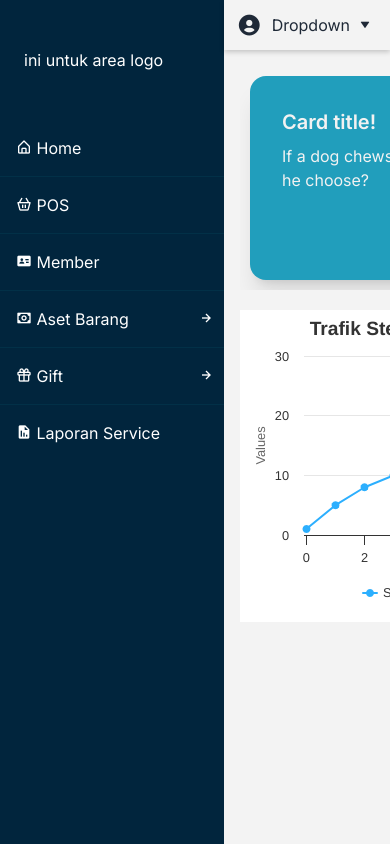
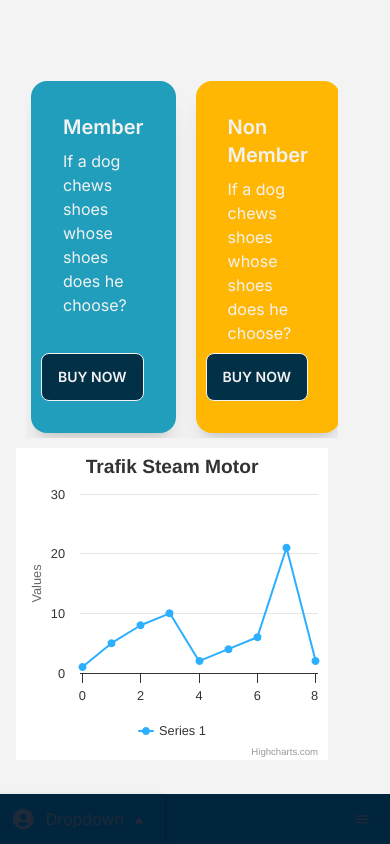
Before and after one commit to maulanadiki/next-pos, a Next.js app: page /home in a window 390 px wide. Built offline with nearby package versions, Linux system fonts and the light colour scheme.

Commit message:
navigasi untuk mobile done

```diff
--- a/src/Layout/Layout.jsx
+++ b/src/Layout/Layout.jsx
@@ -1,6 +1,5 @@
 import Navbar from '@/component/navbar/Navbar'
 import TopNavbar from '@/component/topnavbar/TopNavbar'
-import Head from 'next/head'
 import React from 'react'
 import './index.css'
 
@@ -12,6 +11,7 @@ const Layout = ({ children }) => {
       <div className='container__layout'>
         <aside className='nav_side'>
           <Navbar />
+          ini
         </aside>
         <section className='main__content'>
           <div className="main__content-header">
@@ -25,6 +25,8 @@ const Layout = ({ children }) => {
         </section>
 
       </div>
+
+
     </main>
   )
 }
--- a/src/Layout/index.css
+++ b/src/Layout/index.css
@@ -8,7 +8,7 @@
     overflow: hidden;
 }
 .nav_side{
-    background-color: red;
+    /* background-color: red; */
 
 }
 .main__content{
@@ -26,3 +26,48 @@ margin-top: 50px;
 height: calc(100% - 50px);
 padding: 1rem;
 }
+
+
+
+@media screen and (min-width:992px){}
+@media screen and  (min-width: 768px) and (max-width: 991.98px) {
+    .container__layout{
+        grid-template-columns: 180px 1fr;
+    }
+    .main__content-header{
+        width: calc(100% - 180px);
+    }
+ }
+@media screen and (max-width:576px){
+    .container__layout{
+        display: flex;
+        position: relative;
+        flex-direction: column;
+    }
+    .nav_side{
+        width: 100%;
+        height: 50px;
+        position: fixed;
+        bottom: 0;
+        z-index: 5;
+    }
+    .main__content{
+        width: 100%;
+        height: calc(100% - 50px);
+        /* background-color: red; */
+        overflow: auto;
+    }
+    .main__content-header{
+        position: fixed;
+        bottom: 0;
+        width: 164px;
+        background-color: var(--blue-pursian-600);
+        z-index: 5;
+    }
+    .open {
+        transform:translateX(-100%);
+      }
+      .main__content-content{
+        z-index: 1;
+      }
+}
--- a/src/app/home/card.jsx
+++ b/src/app/home/card.jsx
@@ -3,9 +3,10 @@ import React from 'react'
 const Card = () => {
     return (
         <div className='card__container'>
+            <div className="content__card-container">
                 <div className="card w-96 shadow-xl card1">
                     <div className="card-body">
-                    <h2 className="card-title">Card title!</h2>
+                        <h2 className="card-title">Member</h2>
                         <p>If a dog chews shoes whose shoes does he choose?</p>
                         <div className="card-actions justify-end">
                             <button className="btn card3">Buy Now</button>
@@ -14,7 +15,7 @@ const Card = () => {
                 </div>
                 <div className="card w-96 shadow-xl card2">
                     <div className="card-body">
-                    <h2 className="card-title">Card title!</h2>
+                        <h2 className="card-title">Non Member</h2>
                         <p>If a dog chews shoes whose shoes does he choose?</p>
                         <div className="card-actions justify-end">
                             <button className="btn card3">Buy Now</button>
@@ -23,10 +24,11 @@ const Card = () => {
                 </div>
                 <div className="card w-96 shadow-xl card3">
                     <div className="card-body">
-                    <h2 className="card-title">Card title!</h2>
+                        <h2 className="card-title">Total Pencucian</h2>
                         <p>If a dog chews shoes whose shoes does he choose?</p>
                         <div className="card-actions justify-end">
                             <button className="btn card3">Buy Now</button>
+                        </div>
                     </div>
                 </div>
             </div>
--- a/src/app/home/home.css
+++ b/src/app/home/home.css
@@ -1,15 +1,28 @@
 .content__container{
+    position: relative;
+    width: 100%;
     height: 90vh;
-    width: 90vw;
-    position: relative;
+    overflow: auto;
+}
+.content__card{}
+.conten-chart{
+    width: 80vw;
+    height: 50vh;
+}
+.content__card-container{
     display: flex;
-    flex-direction: column;
+    flex-direction: row;
     gap: 20px;
     overflow: auto;
+    width: 85vw;
+    padding: 5px;
+
 }
+
 .card1{
     background-color: var(--blue-ocean);
     color: #f2f2f2;
+    width: 24rem;
 }
 .card2{
     background-color: var(--yellow-selective);
@@ -27,7 +40,9 @@
    gap: 20px;
    padding: 10px;
 }
-
+.card__container{
+    position: relative;
+}
 
 #chart-container{
     width: 80vw;
--- a/src/app/home/page.jsx
+++ b/src/app/home/page.jsx
@@ -23,7 +23,9 @@ const Page = () => {
             <div className="content__card">
                 <Card/>
             </div>
+            <div className="conten-chart">
                 <div id="chart-container" />
+            </div>
         </div>
     </Layout>
   )
--- a/src/component/navbar/Navbar.jsx
+++ b/src/component/navbar/Navbar.jsx
@@ -15,10 +15,15 @@ const Navbar = () => {
     setSubAccordion(index);
   };
 
+  const [toggle, setToggle] = useState(true);
+  const mainMenu = () => {
+    setToggle(!toggle);
+  };
+
   return (
-    <div className='navbar__container'>
+    <div className='navigation__main'>
 
-
+      <div className={`navbar__container ${toggle ? 'open' : ''}`}>
         <div className="navbar__logo">
           ini untuk area logo
         </div>
@@ -46,7 +51,11 @@ const Navbar = () => {
             )}
           </div>
         ))}
+      </div>
 
+      <div className="navbar__footer">
+        <button onClick={mainMenu}><i className="uil uil-bars"></i></button>
+      </div>
     </div>
   )
 }
--- /dev/null
+++ b/src/component/navbar/indexmobile.css
@@ -0,0 +1,89 @@
+@media screen and (max-width:576px) {
+    .navbar__container {
+        display: flex;
+        flex-direction: row;
+        width: 100vw;
+        align-items: center;
+        height: 50px;
+        bottom: 0;
+        justify-content: space-between;
+    }
+
+    .navbar__logo {
+        padding: 0;
+        margin-left: 20px;
+
+    }
+
+    .navbar__main-container {
+        margin-right: 20px;
+        position: relative;
+    }
+    .icon-close{
+        color: white;
+        font-size: 20px;
+        position: fixed;
+        bottom: 160px;
+        right: 10px;
+
+    }
+    .nav__list-ul {
+        position: fixed;
+        display: grid;
+        grid-template-columns: repeat(3, 1fr);
+        grid-gap: 10px;
+        bottom: 45px;
+        align-items: center;
+        left: 0;
+        width: 100%;
+        height: 150px;
+        background-color: blue;
+        transition: transform 0.3s ease;
+        z-index: 1;
+    }
+    .nav__sublist-ul{
+        position: fixed;
+        display: grid;
+        grid-template-columns: repeat(3, 1fr);
+        grid-gap: 10px;
+        top: 45px;
+        align-items: center;
+        left: 0;
+        width: 100%;
+        height: 150px;
+        background-color: blue;
+        transition: transform 0.3s ease;
+        z-index: 1;
+    }
+
+    .open {
+        transform:translateX(-100%);
+      }
+      .main__menu-list{
+        margin-right: 10px;
+         display: inline-block;
+      }
+
+    .main__submenu{
+        position: fixed;
+        display: grid;
+        grid-template-columns: repeat(3, 1fr);
+        grid-gap: 10px;
+        bottom: 45px;
+        align-items: center;
+        left: 0;
+        width: 100%;
+        height: 150px;
+        background-color: pink;
+        transition: transform 0.3s ease;
+        z-index: 0;
+    }
+    .open2 {
+        transform:translateX(100%);
+      }
+    .main__submenu-list{
+        margin-right: 10px;
+        display: inline-block;
+    }
+
+}
--- a/src/component/navbar/navbar.css
+++ b/src/component/navbar/navbar.css
@@ -1,3 +1,6 @@
+.navigation__main{
+    position: relative;
+}
 .navbar__container{
     position: fixed;
     width: 224px;
@@ -74,3 +77,46 @@ color: white;
     background-color: var(--blue-pursian-400);
     color: white;
 }
+.navbar__footer{
+    display: none;
+}
+@media screen and (min-width:992px){
+
+}
+@media screen and  (min-width: 768px) and (max-width: 991.98px) {
+    .navbar__container{
+        position: fixed;
+    width: 180px;
+    background-color:var(--blue-pursian-600);
+    height: 100%;
+    /* height: 100vh; */
+    color: white;
+    overflow: auto;
+    }
+ }
+@media screen and (max-width:576px){
+    .navbar__container{
+       display: block;
+       position: fixed;
+       width: 100%;
+       background-color:var(--blue-pursian-600);
+       height: 100%;
+       color: white;
+       overflow: auto;
+       top: 0;
+       transition: transform 0.3s ease;
+       z-index: 2;
+    }
+
+    .navbar__footer{
+        display: flex;
+        justify-content: end;
+        padding-right: 20px;
+        position: fixed;
+        bottom: 0px;
+        height: 50px;
+        width: 100%;
+        background-color: var(--blue-pursian-600);
+        z-index: 2;
+    }
+}
--- a/src/component/topnavbar/TopNavbar.jsx
+++ b/src/component/topnavbar/TopNavbar.jsx
@@ -23,7 +23,9 @@ const TopNavbar = () => {
             <div className="dropdown">
                 <button className={`dropdown__button ${dropdown ? 'drop-active' : '' }`} onClick={toggleDropdown}>
                 <i className='bx bxs-user-circle topnav-icon' ></i> Dropdown
-                <i className='bx bxs-down-arrow topnav-icondown'></i>
+               <span className='panah-bawah'> <i className='bx bxs-down-arrow topnav-icondown'></i></span>
+               <span className='panah-atas'><i className='bx  bxs-up-arrow topnav-icondown'></i></span>
+
                 </button>
                 {dropdown && (
                     <div className="dropdown__content">
--- a/src/component/topnavbar/index.css
+++ b/src/component/topnavbar/index.css
@@ -1,28 +1,32 @@
-.topnav__container{
+.topnav__container {
     height: 50px;
     display: flex;
     align-items: center;
     justify-content: end;
-    box-shadow:  0 2px 5px rgba(0, 0, 0, 0.2);
+    box-shadow: 0 2px 5px rgba(0, 0, 0, 0.2);
 }
-.dropdown{
+
+.dropdown {
     margin-right: 20px;
 }
-.dropdown__button{
+
+.dropdown__button {
     display: flex;
     flex-direction: row;
     gap: 10px;
     align-items: center;
 
 }
-.topnav-icon{
+
+.topnav-icon {
     font-size: 25px;
 }
-.topnav-icondown{
+
+.topnav-icondown {
     font-size: 10px;
 }
 
-.dropdown__content{
+.dropdown__content {
     background-color: white;
     position: absolute;
     top: 50px;
@@ -31,12 +35,33 @@ align-items: center;
     flex-direction: column;
     width: 15%;
     z-index: 5;
-    box-shadow:  0 2px 5px rgba(0, 0, 0, 0.2);
+    box-shadow: 0 2px 5px rgba(0, 0, 0, 0.2);
     /* padding: 5px; */
     /* gap: 20px; */
 }
 
-.dropdown__content::before{
+
+
+.dropdown__content a {
+    padding: 10px 5px;
+}
+
+.dropdown__content a:hover {
+    /* background-color: red; */
+    background-color: var(--blue-pursian-400);
+    color: white;
+}
+
+.dashboard__container {
+    margin-top: 20px;
+}
+
+.panah-atas {
+    display: none;
+}
+
+@media screen and (min-width:992px) {
+    .dropdown__content::before {
         content: '';
         /* width: 10px; */
         /* height: 10px; */
@@ -46,17 +71,36 @@ align-items: center;
         border-bottom: 10px solid white;
         position: absolute;
         top: -10px;
-    left: -0.25px;
+        right: 0px;
     }
-.dropdown__content a{
-    padding: 10px 5px;
-}
-.dropdown__content a:hover{
-    /* background-color: red; */
-    background-color: var(--blue-pursian-400);
-    color: white;
 }
 
-.dashboard__container{
-    margin-top: 20px;
+@media screen and (min-width: 768px) and (max-width: 991.98px) {}
+
+@media screen and (max-width:576px) {
+    .panah-bawah {
+        display: none;
     }
+
+    .panah-atas {
+        display: block;
+    }
+
+    .dropdown__content {
+        position: fixed;
+        top: 73%;
+        width: 165px;
+        height: 100px;
+        left: 0px;
+    }
+
+    .dropdown__content::before {
+        content: '';
+        position: absolute;
+        border-left: 7px solid transparent;
+        border-right: 6px solid transparent;
+        border-top: 10px solid white;
+        bottom: -10px;
+        right: -0.25px
+    }
+}
```
Also changed, not shown: src/component/navbar/NavbarMobile.jsx (added, +45 -0 lines). Lines whose indentation alone changed are shown as unchanged.
